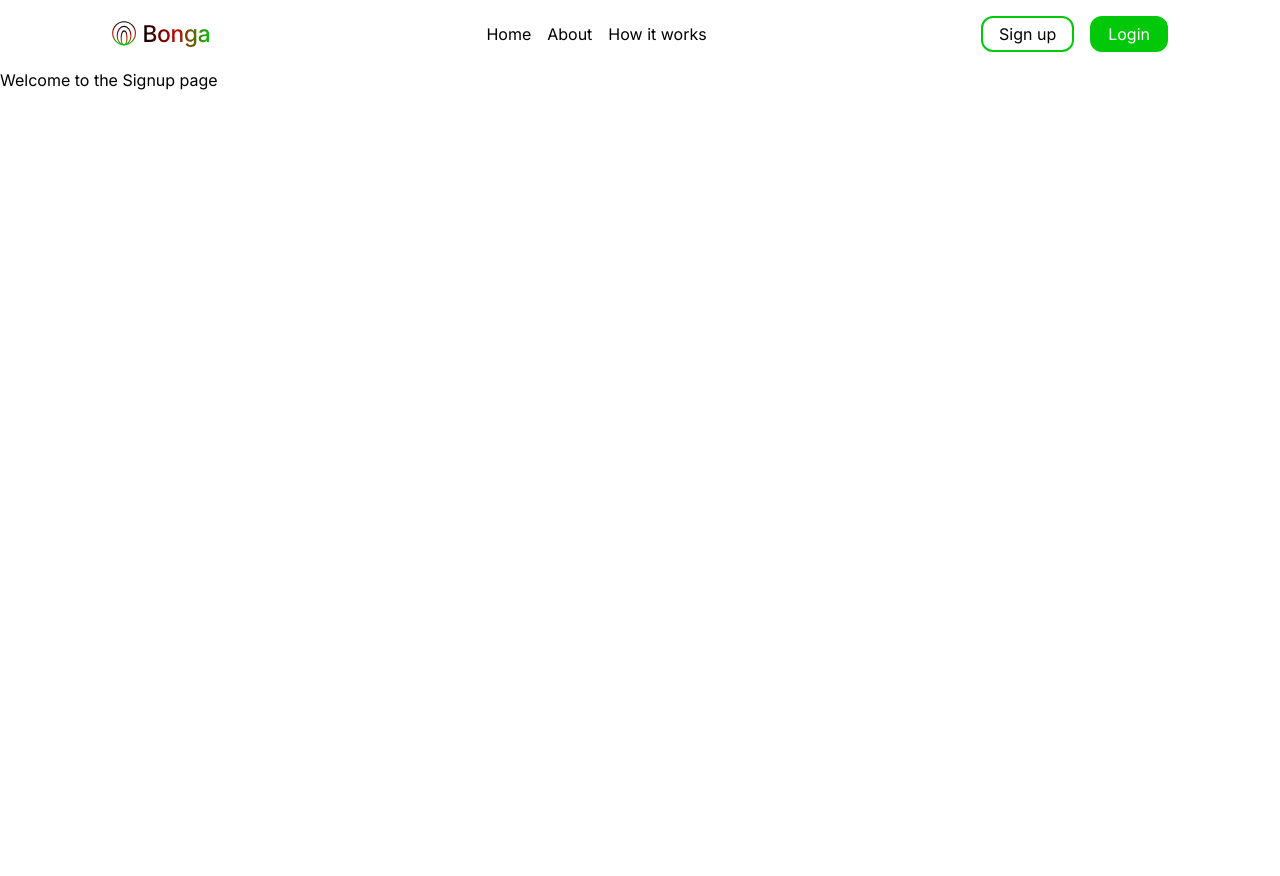
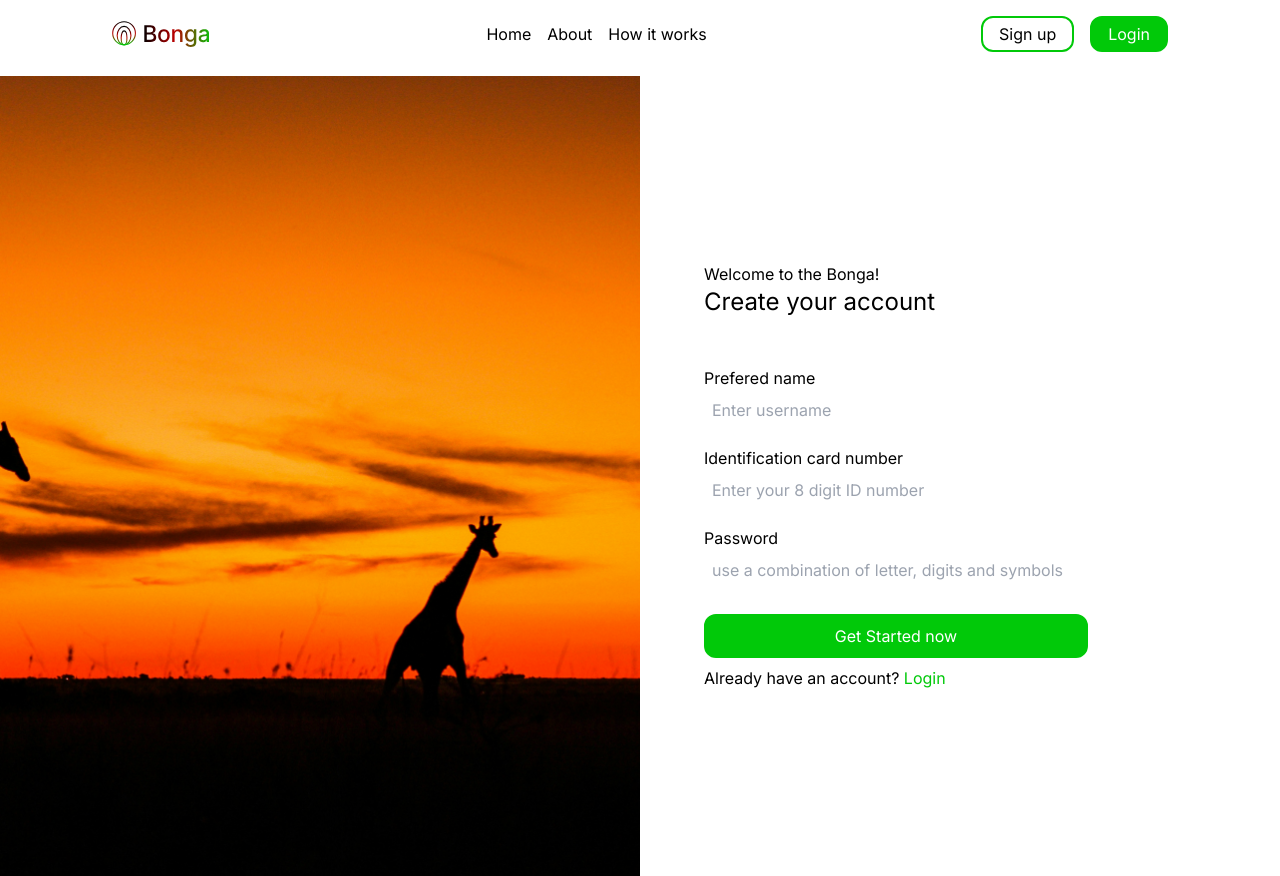
Before and after one commit to Friendsofthepeople/peoples-gavel, a Next.js app: page /auth/signup in a window 1280 px wide. Before the commit the page ends 800 px from the top, so only its background shows below. Built offline with nearby package versions, Linux system fonts and the light colour scheme.

Commit message:
setup auth pages

```diff
--- a/app/auth/login/page.tsx
+++ b/app/auth/login/page.tsx
@@ -0,0 +1,47 @@
+import React from 'react'
+import Image from 'next/image'
+import Link from 'next/link'
+
+function page() {
+  return (
+    <main className='p-6 lg:p-0 grid grid-col-1 md:grid-cols-2 items-center max-h-screen lg:h-screen'>
+      <div className='relative w-full h-[350px] md:min-h-[70%] lg:min-h-[100%] lg:mt-4'>
+        <Image
+          src={"/assets/images/sammy-wong-mDwBsRcsqbU-unsplash.jpg"}
+          alt="presentation"
+          layout="fill"
+          objectFit="cover"
+          placeholder='blur'
+          blurDataURL={"/assets/placeholders/presentation.svg"}
+          priority={true}
+        />
+      </div>
+      <div className='lg:pl-16 lg:max-w-[70%] pb-6 lg:pb-0'>
+        <div className='pb-8 pt-4'>
+          <p>Welcome back!</p>
+          <p className='text-2xl'>Login to your account</p>
+        </div>
+
+        <div className='flex flex-col my-4'>
+          <label>Identification card number</label>
+          <input className="py-2  px-2 rounded-xl" placeholder='Enter your 8 digit ID number' type="text"></input>
+        </div>
+
+        <div className='flex flex-col my-4'>
+          <label>Password</label>
+          <input className="py-2 px-2  rounded-xl" placeholder='use a combination of letter, digits and symbols' type="text"></input>
+        </div>
+
+        <div >
+          <input type="submit" className='border-2 border-[#01C909] text-[#ffffff] bg-[#01C909] rounded-xl py-2 px-4 my-2 w-full' value="Login"></input>
+        </div>
+
+        <p>Don{"'"}t have an account? <span className='text-[#01C909] cursor-pointer' >
+          <Link href="/auth/signup">Sign up</Link>
+        </span> </p>
+      </div>
+    </main>
+  )
+}
+
+export default page
--- a/app/auth/signup/page.tsx
+++ b/app/auth/signup/page.tsx
@@ -1,8 +1,51 @@
 import React from 'react'
+import Image from 'next/image'
+import Link from 'next/link'
 
 function page() {
   return (
-    <div>Welcome to the Signup page</div>
+    <main className='p-6 lg:p-0 grid grid-col-1 md:grid-cols-2 items-center max-h-screen lg:h-screen'>
+      <div className='relative w-full h-[350px] md:min-h-[70%] lg:min-h-[100%] lg:mt-4'>
+        <Image
+          src={"/assets/images/gustav-schwiering-sWk_wiHCCf4-unsplash.jpg"}
+          alt="presentation"
+          layout="fill"
+          objectFit="cover"
+          placeholder='blur'
+          blurDataURL={"/assets/placeholders/presentation.svg"}
+          priority={true}
+        />
+      </div>
+      <div className='lg:pl-16 lg:max-w-[70%] pb-6 lg:pb-0'>
+        <div className='pb-8 pt-4'>
+          <p>Welcome to the Bonga!</p>
+          <p className='text-2xl'>Create your account</p>
+        </div>
+
+        <div className='flex flex-col my-4'>
+          <label>Prefered name</label>
+          <input className="py-2 px-2  rounded-xl" placeholder='Enter username' type="text"></input>
+        </div>
+
+        <div className='flex flex-col my-4'>
+          <label>Identification card number</label>
+          <input className="py-2  px-2 rounded-xl" placeholder='Enter your 8 digit ID number' type="text"></input>
+        </div>
+
+        <div className='flex flex-col my-4'>
+          <label>Password</label>
+          <input className="py-2 px-2  rounded-xl" placeholder='use a combination of letter, digits and symbols' type="text"></input>
+        </div>
+
+        <div >
+          <input type="submit" className='border-2 border-[#01C909] text-[#ffffff] bg-[#01C909] rounded-xl py-2 px-4 my-2 w-full' value="Get Started now"></input>
+        </div>
+
+        <p>Already have an account? <span className='text-[#01C909] cursor-pointer' >
+          <Link href="/auth/login">Login</Link>
+        </span> </p>
+      </div>
+    </main>
   )
 }
 
--- a/app/components/Navbar.tsx
+++ b/app/components/Navbar.tsx
@@ -1,6 +1,8 @@
 "use client"
 
 import Image from 'next/image'
+import Link from 'next/link'
+
 import React, { useState } from 'react'
 import { TiThMenu } from "react-icons/ti";
 import { IoClose } from "react-icons/io5";
@@ -34,7 +36,11 @@ const Navbar = () => {
                     <li>How it works</li>
                 </ul>
                 <div className="hidden lg:flex flex-col lg:flex-row justify-center items-center gap-4">
-                    <button className='border-2 border-[#01C909] rounded-xl py-1 px-4' >Sign up</button>
+                        <Link href="/auth/signup">
+                    <button className='border-2 border-[#01C909] rounded-xl py-1 px-4' >
+                        Sign up
+                    </button>
+                        </Link>
                     <button className='border-2 border-[#01C909] bg-[#01C909] py-1 px-4 text-white rounded-xl'>Login</button>
                 </div>
 
@@ -46,7 +52,11 @@ const Navbar = () => {
                         <li>How it works</li>
                     </ul>
                     <div className="flex flex-col lg:flex-row justify-center items-center gap-4 mt-4">
-                        <button className='border-2 border-[#01C909] rounded-xl py-1 px-4' >Sign up</button>
+                            <Link href="/auth/signup">
+                        <button className='border-2 border-[#01C909] rounded-xl py-1 px-4' >
+                            Sign up
+                        </button>
+                            </Link>
                         <button className='border-2 border-[#01C909] bg-[#01C909] py-1 px-4 text-white rounded-xl'>Login</button>
                     </div>
                 </div>
```
